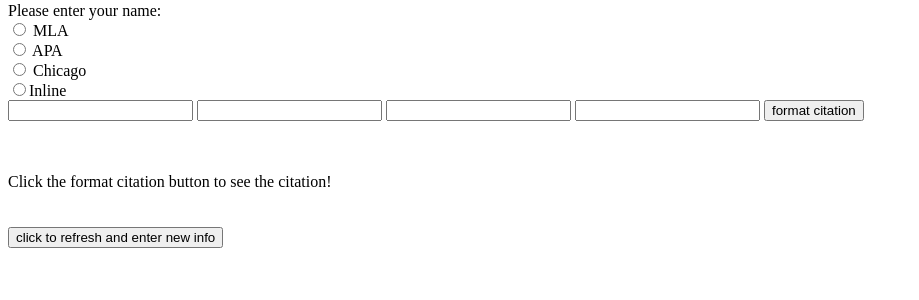
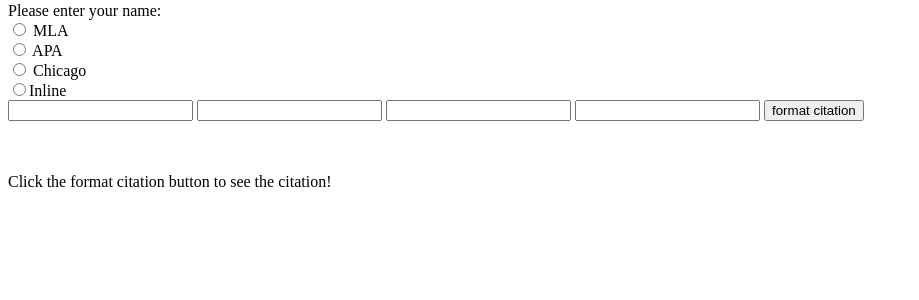
Before and after one commit to H-Len/siting_citing, a Flask app: page / in a window 1280 px wide. Shown: the part 133-433 px from the top of the page, without its empty margins (0-919 px from the left). Run offline with Flask 3, Linux system fonts and the light colour scheme; some libraries are stand-ins or nearby versions.

Commit message:
correct truncation of string and "..." added; can resubmit and update or create new without needing to refresh page first; cleaned up unused code(WIP)

```diff
--- a/app.py
+++ b/app.py
@@ -32,6 +32,8 @@ def styleCitation():
     elif style == 'option3':
         return render_template('chicagoStyle.html', fname=fname, lname=lname, title=title, date=date)
     elif style == 'option4':
+        if len(title) >=10:
+            title = f"{title[:10]}..."
         return render_template('inlineMLA.html', lname=lname, fname=fname, title =title, date=date)
     else:
         return "hmmm, we can't support invisible red ink, yet"
--- a/templates/index.html
+++ b/templates/index.html
@@ -22,9 +22,9 @@
         <br>
 
 
-        <form hx-post='/cite_style' hx-target="#cite_select" hx-swap="outerHTML">
+        <form hx-post='/cite_style' hx-target="#cite_select" hx-swap="innerHTML">
 
-        <form hx-target="cite_select" hx-swap="outerHTML">Please enter your name:
+        <form hx-target="#cite_select" hx-swap="innerHTML">Please enter your name:
             <br>
             <input type="radio" name="options" id="MLA" value="option1"> MLA </input><br>
             <input type="radio" name="options" id="APA" value="option2"> APA </input><br>
@@ -45,16 +45,5 @@
         <br>
         <br>
         <div id="cite_select">Click the format citation button to see the citation!</div>
-        <br>
-        <br>
-        <button
-        hx-get="/\"
-        hx-refresh = True
-        hx-trigger="click"
-        hx-target="#cite_select"
-        hx-swap="outerHTML"
-        >
-            click to refresh and enter new info
-        </button>
     </body>
 </html>
--- a/templates/inlineMLA.html
+++ b/templates/inlineMLA.html
@@ -1 +1 @@
-<input size="100%" type="text" value="({{lname}}, {{fname[0]}}, '{{title[:10]}}...', {{date}})">
+<input size="100%" type="text" value="({{lname}}, {{fname[0]}}, '{{title}}', {{date}})">
```
